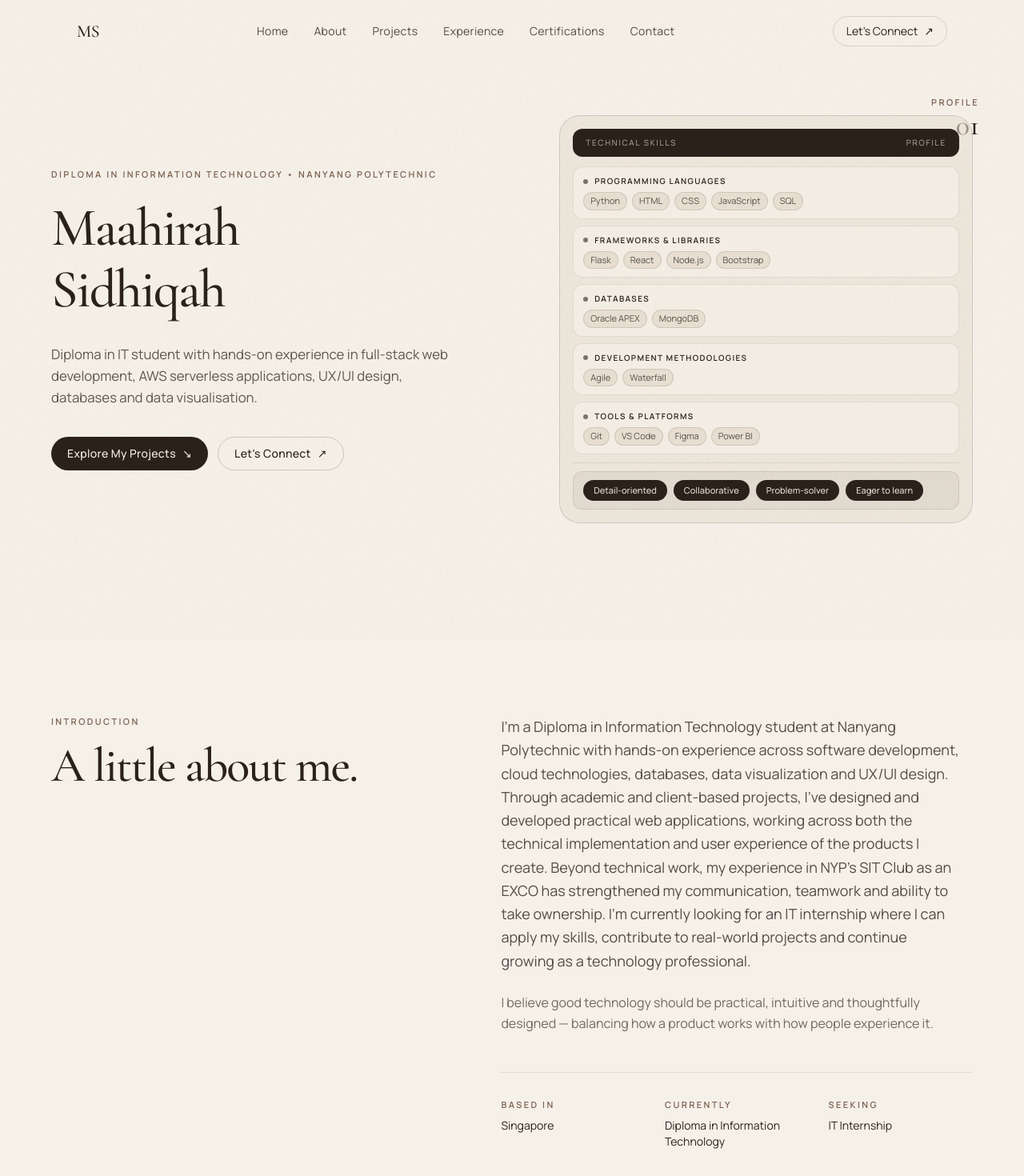
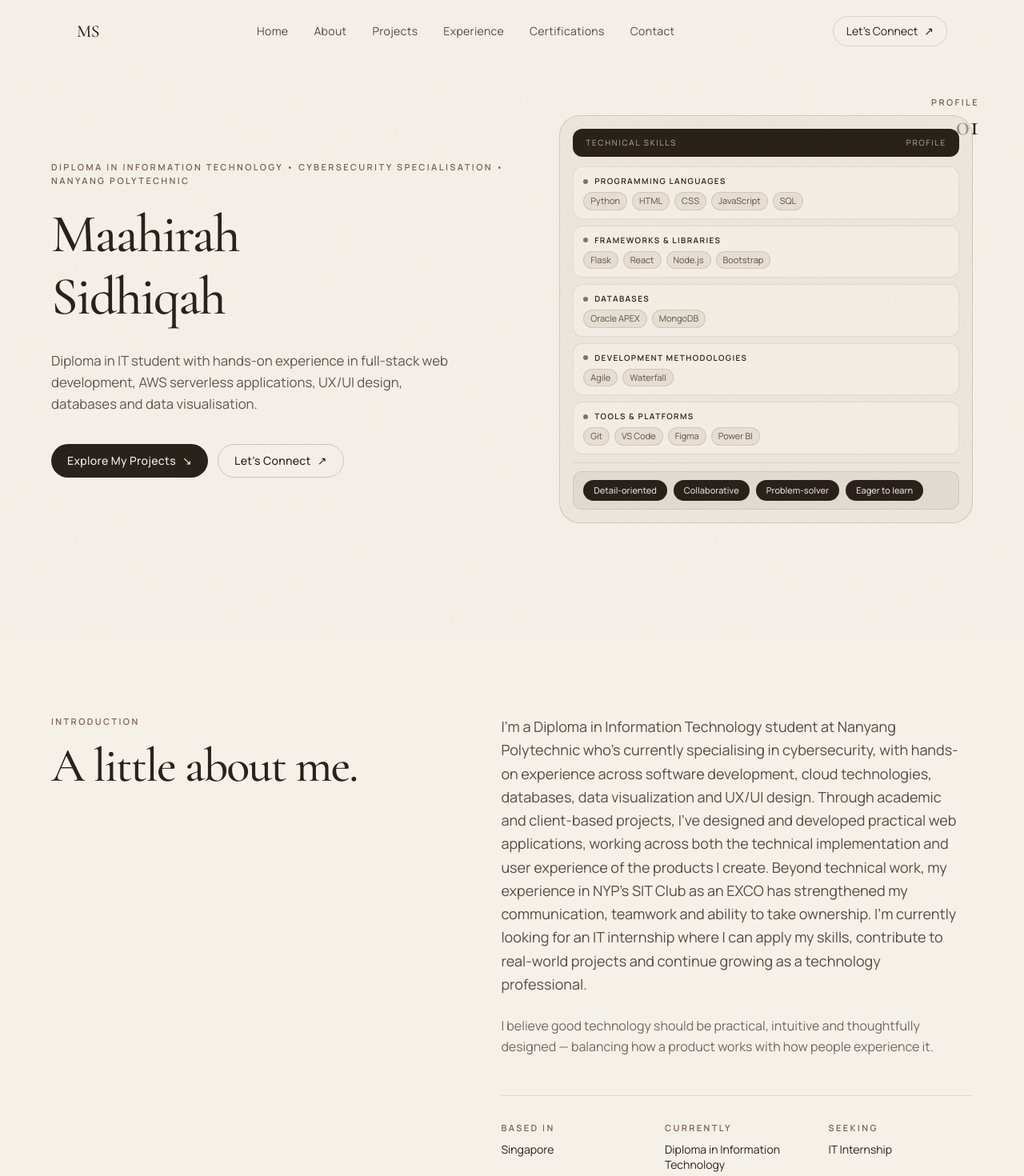
Before and after one commit to msidhqh/internship-portfolio, a React (Vite) app: page / in a window 1280 px wide. Shown: the top 1470 px of the page at 80% size. Built offline with nearby package versions, Linux system fonts and the light colour scheme.

Commit message:
Update portfolio copy

```diff
--- a/src/components/About.tsx
+++ b/src/components/About.tsx
@@ -22,7 +22,7 @@ export function About() {
         <div>
           <Reveal delay={0.08}>
             <p className="max-w-xl text-lg leading-relaxed text-ink/85">
-              I’m a Diploma in Information Technology student at Nanyang Polytechnic with hands-on experience across software development, cloud technologies, databases, data visualization and UX/UI design. Through academic and client-based projects, I’ve designed and developed practical web applications, working across both the technical implementation and user experience of the products I create. Beyond technical work, my experience in NYP's SIT Club as an EXCO has strengthened my communication, teamwork and ability to take ownership. I’m currently looking for an IT internship where I can apply my skills, contribute to real-world projects and continue growing as a technology professional.
+              I’m a Diploma in Information Technology student at Nanyang Polytechnic who's currently specialising in cybersecurity, with hands-on experience across software development, cloud technologies, databases, data visualization and UX/UI design. Through academic and client-based projects, I’ve designed and developed practical web applications, working across both the technical implementation and user experience of the products I create. Beyond technical work, my experience in NYP's SIT Club as an EXCO has strengthened my communication, teamwork and ability to take ownership. I’m currently looking for an IT internship where I can apply my skills, contribute to real-world projects and continue growing as a technology professional.
             </p>
           </Reveal>
           <Reveal delay={0.16}>
--- a/src/components/Hero.tsx
+++ b/src/components/Hero.tsx
@@ -22,7 +22,7 @@ export function Hero() {
             animate={{ opacity: 1, y: 0 }}
             transition={{ duration: 0.45, delay: delay(0) }}
           >
-            DIPLOMA IN INFORMATION TECHNOLOGY • NANYANG POLYTECHNIC
+            DIPLOMA IN INFORMATION TECHNOLOGY • CYBERSECURITY SPECIALISATION • NANYANG POLYTECHNIC
           </motion.p>
 
 
```
